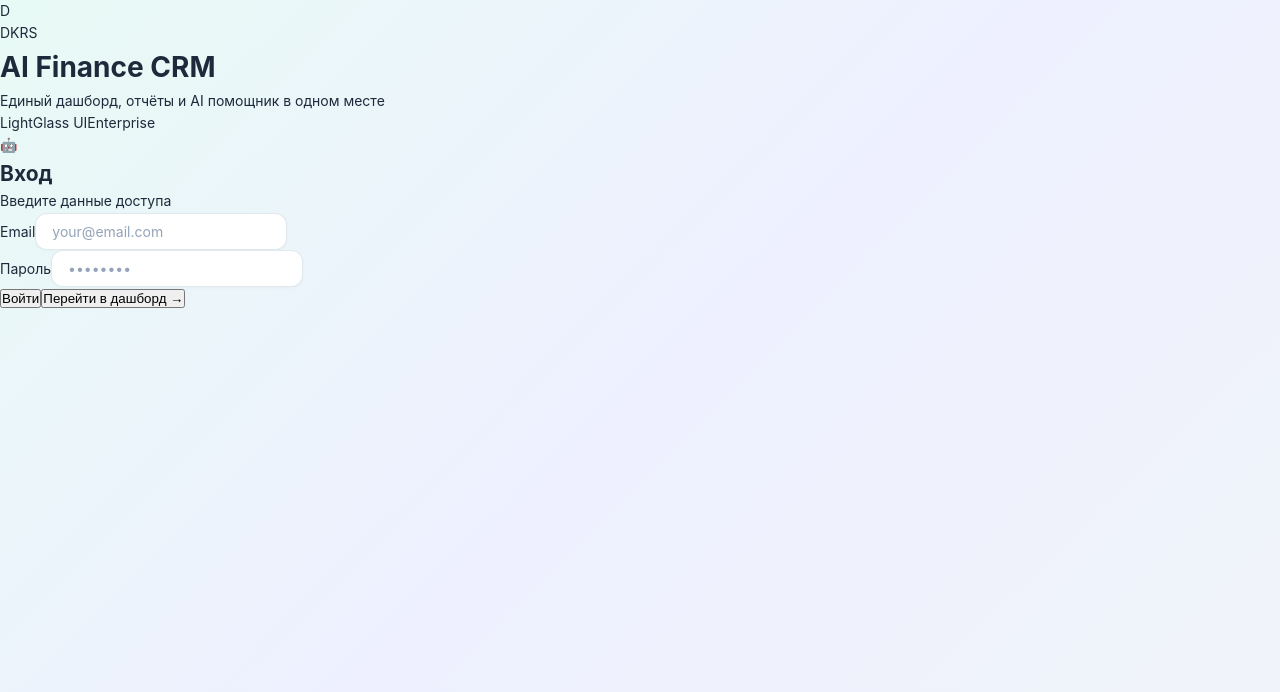
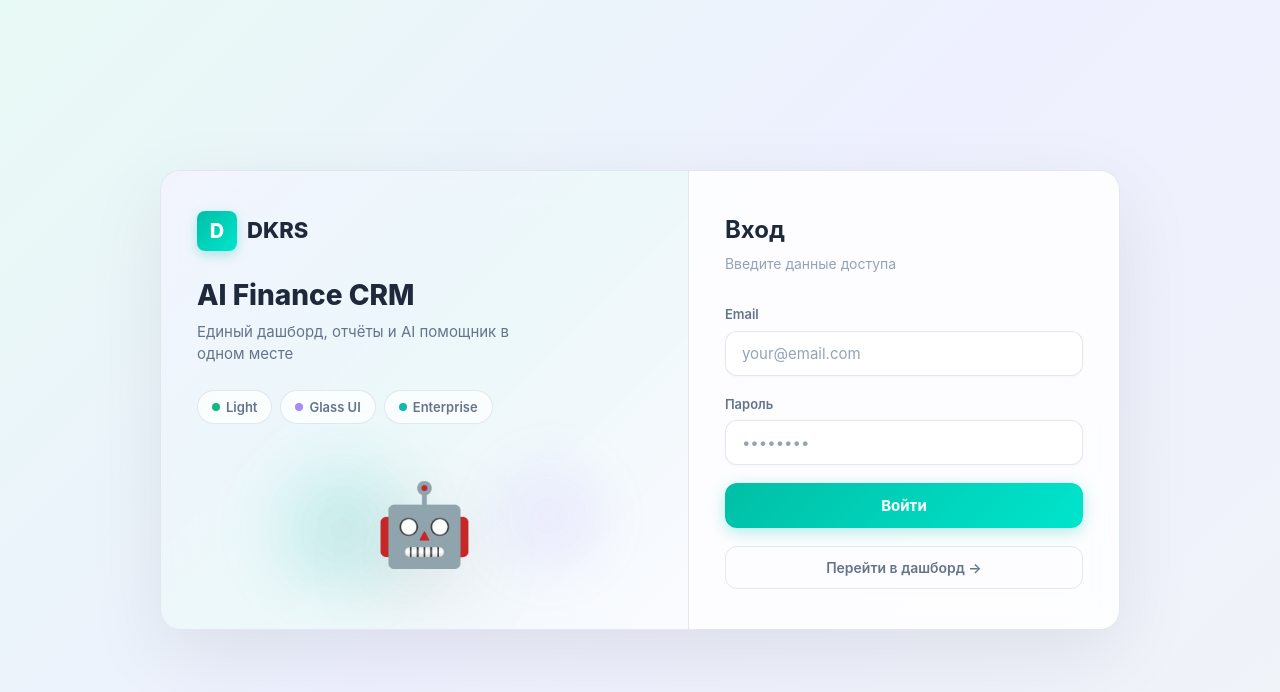
Before and after one commit to erikdkrs-cloud/ai-finance-crm-sync, a Next.js app: page /login in a window 1280 px wide. Shown: the top 692 px of the page. Built offline with nearby package versions, Linux system fonts and the light colour scheme.

Commit message:
Update dkrs-theme.css

```diff
--- a/styles/dkrs-theme.css
+++ b/styles/dkrs-theme.css
@@ -857,3 +857,153 @@ img { max-width: 100%; }
   .assistant-controls-left { width: 100%; justify-content: space-between; }
   .assistant-generate-btn { width: 100%; }
 }
+/* ===== LOGIN PAGE ===== */
+.login-page {
+  min-height: 100vh;
+  display: grid; place-items: center;
+  padding: 24px;
+  background-color: var(--dkrs-bg-main);
+  background-image: var(--dkrs-bg-gradient);
+  opacity: 0; transform: scale(0.96);
+  transition: all 0.6s cubic-bezier(0.4, 0, 0.2, 1);
+}
+.login-page.mounted { opacity: 1; transform: scale(1); }
+
+.login-container {
+  width: min(960px, 100%);
+  display: grid; grid-template-columns: 1.1fr 0.9fr;
+  gap: 0; border-radius: var(--radius-xl);
+  background: var(--dkrs-glass-bg);
+  backdrop-filter: blur(20px) saturate(160%);
+  -webkit-backdrop-filter: blur(20px) saturate(160%);
+  border: 1px solid var(--dkrs-glass-border);
+  box-shadow: 0 24px 80px rgba(0,0,0,0.08);
+  overflow: hidden;
+  animation: fadeInScale 0.6s ease both;
+}
+
+/* Hero (left) */
+.login-hero {
+  padding: 40px 36px;
+  background: linear-gradient(135deg, rgba(167,139,250,0.08) 0%, rgba(20,184,166,0.06) 50%, rgba(255,255,255,0) 100%);
+  position: relative; overflow: hidden;
+  display: flex; flex-direction: column;
+}
+.login-logo { display: flex; align-items: center; gap: 10px; margin-bottom: 28px; }
+.login-logo-icon {
+  width: 40px; height: 40px; border-radius: var(--radius-sm);
+  background: linear-gradient(135deg, #00bfa6, #00e5cc);
+  color: white; display: grid; place-items: center;
+  font-weight: 800; font-size: 20px;
+  box-shadow: 0 4px 12px rgba(0,191,166,0.3);
+}
+.login-logo-text { font-weight: 800; font-size: 22px; color: var(--dkrs-text-primary); }
+.login-hero-title {
+  font-size: 28px; font-weight: 800; color: var(--dkrs-text-primary);
+  margin: 0 0 8px 0; line-height: 1.2;
+}
+.login-hero-desc {
+  font-size: 15px; color: var(--dkrs-text-secondary); margin: 0 0 24px 0;
+  line-height: 1.5; max-width: 360px;
+}
+.login-badges { display: flex; gap: 8px; flex-wrap: wrap; margin-bottom: 32px; }
+.login-badge {
+  display: inline-flex; align-items: center; gap: 6px;
+  padding: 6px 14px; border-radius: var(--radius-pill);
+  font-size: 13px; font-weight: 600;
+  background: rgba(255,255,255,0.7); border: 1px solid var(--dkrs-glass-border);
+  color: var(--dkrs-text-secondary);
+}
+.login-badge-dot { width: 8px; height: 8px; border-radius: 50%; flex-shrink: 0; }
+
+.login-hero-visual {
+  position: relative; flex: 1;
+  display: flex; align-items: flex-end; justify-content: center;
+  min-height: 120px;
+}
+.login-robot {
+  font-size: 80px; position: relative; z-index: 2;
+  filter: drop-shadow(0 20px 40px rgba(0,0,0,0.1));
+  animation: floatBounce 3s ease-in-out infinite;
+}
+.login-glow-1 {
+  position: absolute; bottom: -40px; left: 10%; width: 200px; height: 200px;
+  border-radius: 50%; background: radial-gradient(circle, rgba(20,184,166,0.2), transparent 70%);
+  filter: blur(20px); pointer-events: none;
+}
+.login-glow-2 {
+  position: absolute; top: -20px; right: 5%; width: 160px; height: 160px;
+  border-radius: 50%; background: radial-gradient(circle, rgba(167,139,250,0.15), transparent 70%);
+  filter: blur(16px); pointer-events: none;
+}
+
+/* Form (right) */
+.login-form-card {
+  padding: 40px 36px;
+  background: rgba(255,255,255,0.5);
+  border-left: 1px solid var(--dkrs-glass-border);
+  display: flex; flex-direction: column; justify-content: center;
+}
+.login-form-header h2 {
+  font-size: 24px; font-weight: 700; margin: 0 0 4px 0;
+  color: var(--dkrs-text-primary);
+}
+.login-form-header p {
+  font-size: 14px; color: var(--dkrs-text-tertiary); margin: 0 0 28px 0;
+}
+.login-form { display: flex; flex-direction: column; gap: 18px; }
+.login-field { display: flex; flex-direction: column; gap: 6px; }
+.login-field label {
+  font-size: 13px; font-weight: 600; color: var(--dkrs-text-secondary);
+}
+.login-field .dkrs-input {
+  padding: 12px 16px; font-size: 15px;
+  border-radius: var(--radius-md);
+}
+.login-error {
+  padding: 10px 14px; border-radius: var(--radius-md);
+  background: var(--risk-high-bg); color: var(--risk-high-color);
+  font-size: 13px; font-weight: 600;
+}
+.login-submit-btn {
+  padding: 13px 24px; border-radius: var(--radius-md);
+  background: linear-gradient(135deg, #00bfa6, #00e5cc);
+  color: white; font-weight: 700; font-size: 15px;
+  border: none; cursor: pointer;
+  box-shadow: 0 4px 16px rgba(0,191,166,0.3);
+  transition: all 0.25s ease;
+  font-family: var(--font-family);
+  display: flex; align-items: center; justify-content: center; gap: 8px;
+}
+.login-submit-btn:hover:not(:disabled) {
+  transform: translateY(-2px);
+  box-shadow: 0 8px 28px rgba(0,191,166,0.4);
+}
+.login-submit-btn:disabled { opacity: 0.6; cursor: not-allowed; }
+.login-spinner {
+  width: 18px; height: 18px;
+  border: 2px solid rgba(255,255,255,0.3);
+  border-top-color: white; border-radius: 50%;
+  animation: spinSlow 0.7s linear infinite;
+}
+.login-skip-btn {
+  padding: 12px 24px; border-radius: var(--radius-md);
+  background: transparent; color: var(--dkrs-text-secondary);
+  font-weight: 600; font-size: 14px;
+  border: 1px solid var(--dkrs-glass-border);
+  cursor: pointer; transition: all 0.2s ease;
+  font-family: var(--font-family);
+}
+.login-skip-btn:hover {
+  border-color: rgba(0,191,166,0.3);
+  color: var(--dkrs-primary);
+  background: rgba(0,191,166,0.04);
+}
+
+@media (max-width: 768px) {
+  .login-container { grid-template-columns: 1fr; }
+  .login-hero { padding: 28px 24px; }
+  .login-form-card { padding: 28px 24px; border-left: none; border-top: 1px solid var(--dkrs-glass-border); }
+  .login-hero-visual { min-height: 80px; }
+  .login-robot { font-size: 60px; }
+}
```
